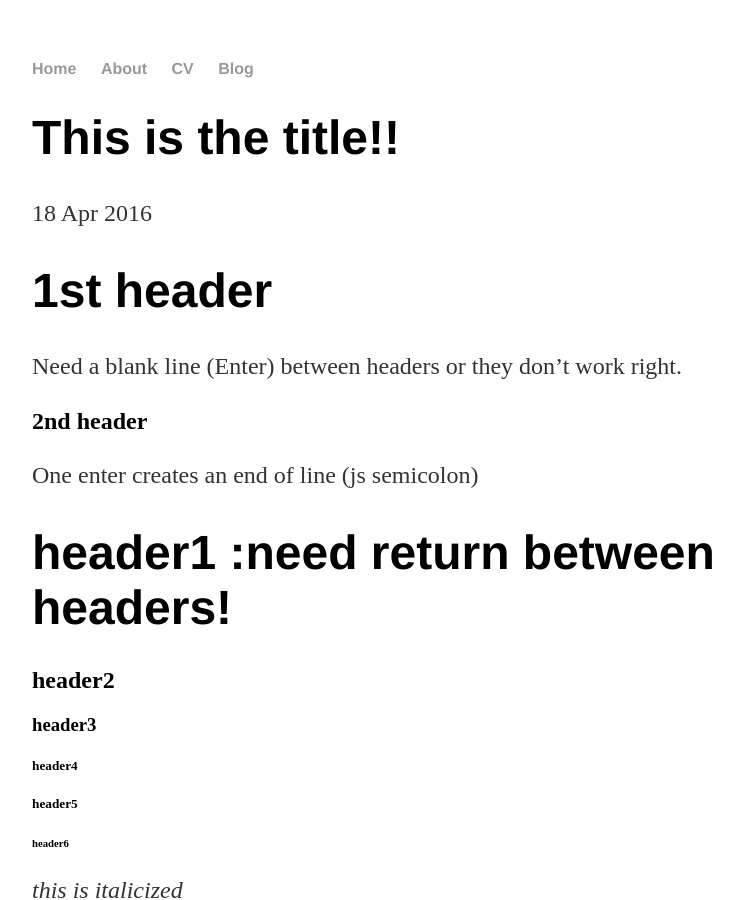
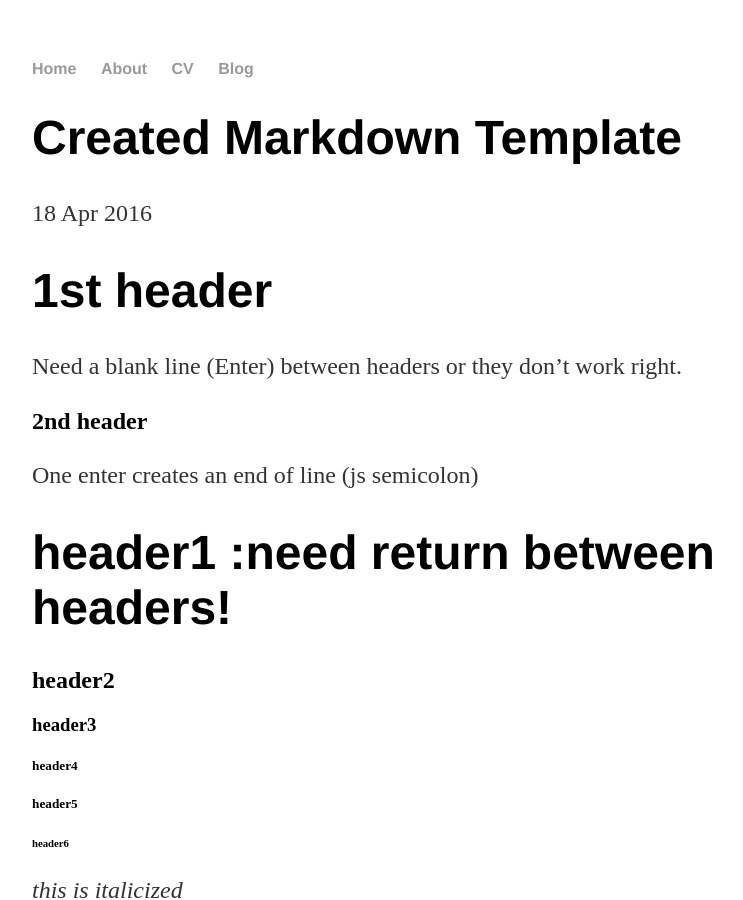
Before and after one commit to mbjusa/adl.github.io, a Jekyll site: the page built from _posts/2016-04-18-second post.md, in a window 1280 px wide and 900 px high. Shown: the whole window, without its empty margins (160-903 px from the left). Built offline with Jekyll 4.4.1, drawn with Linux system fonts in a browser that asks for light colours; some of the changed text lies outside the part shown.

Commit message:
Update 2016-04-18-second post.md
md mods

```diff
--- a/_posts/2016-04-18-second post.md
+++ b/_posts/2016-04-18-second post.md
@@ -1,6 +1,6 @@
 ---
 layout: post
-title: "This is the title!!"
+title: "Created Markdown Template"
 date: 2016-04-18
 ---
 
```
Also changed, not shown: other parts of _posts/2016-04-18-second post.md (+2 -0 lines).
